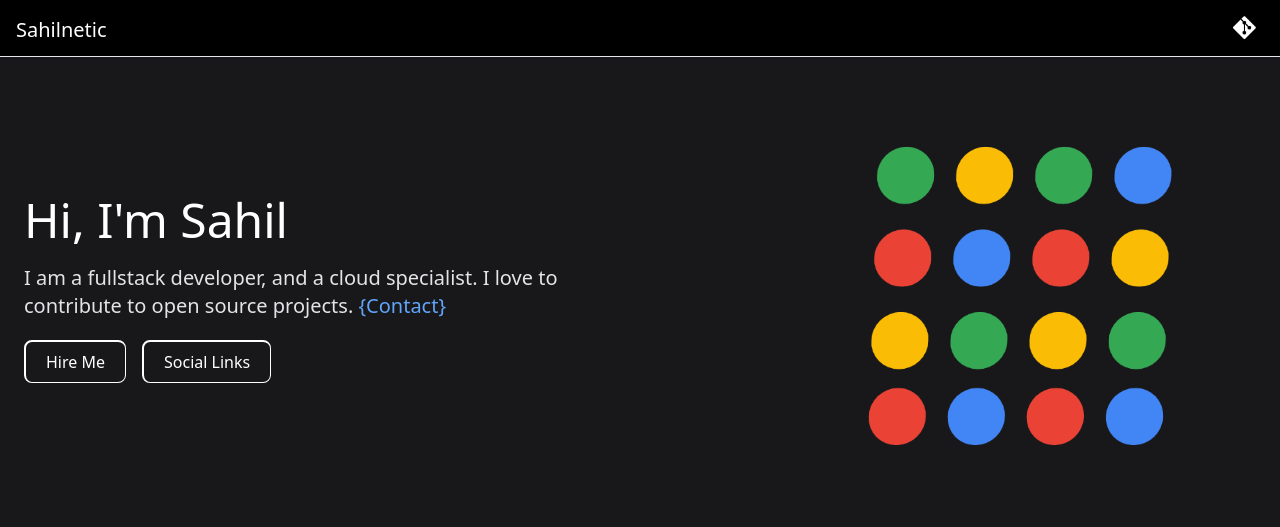
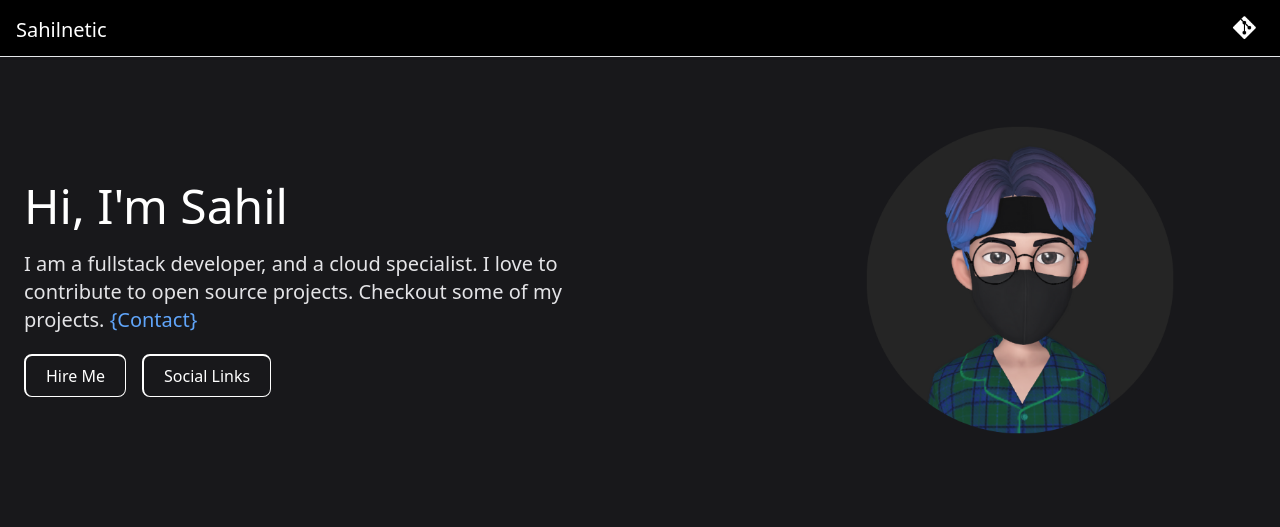
Before and after one commit to salnetx/portfolioold, a Next.js app: page / in a window 1280 px wide. Shown: the top 527 px of the page. Built offline with nearby package versions, Linux system fonts and the light colour scheme.

Commit message:
added[new image]

```diff
--- a/pages/index.js
+++ b/pages/index.js
@@ -37,7 +37,7 @@ export default function Home() {
          <div className="lg:flex justify-between items-center">
              <div className="lg:w-6/12 lg:p-0 p-7">
                 <h1 className="sm:text-5xl text-4xl text-white font-medium leading-tight mb-5 capitalize">Hi, I'm Sahil </h1>
-                <p className="text-xl text-zinc-200"> I am a fullstack developer, and a cloud specialist. I love to contribute to open source projects.
+                <p className="text-xl text-zinc-200"> I am a fullstack developer, and a cloud specialist. I love to contribute to open source projects. Checkout some of my projects.
 
                 <span className='text-blue-400'> {"{Contact}"}</span>
                 </p>
@@ -60,7 +60,7 @@ export default function Home() {
                 <Image width="20" height="20" src="/pinterest.png" />
               </div>
               </div>
-              <div className="lg:w-4/12 scale-100 rounded-lg -skew-x-2">
+              <div className="lg:w-4/12 rounded-full scale-100 rounded-lg -translate-y-4">
                 <Image alt="sahil evil cat" width="350" height="350" src="/evilcat.png" />
               </div>
           </div>
```
Also changed, not shown: public/addify.png, public/evilcat.png.
